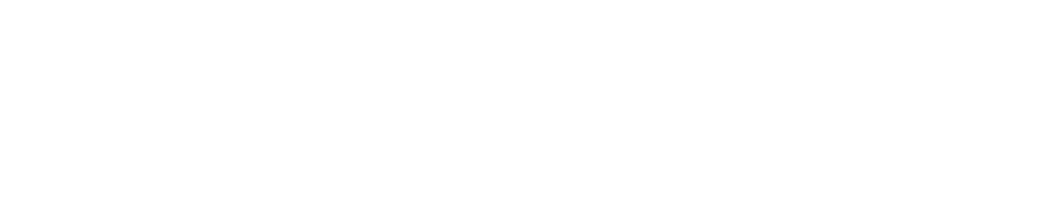
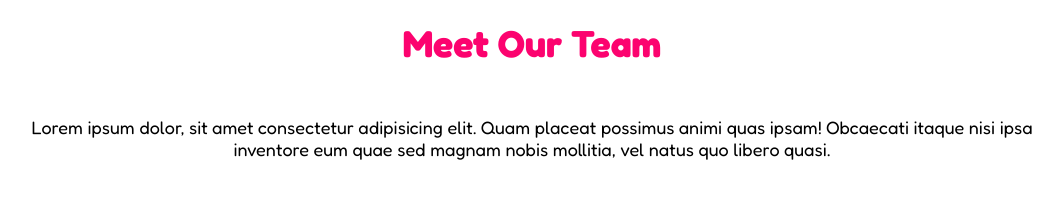
Before and after one commit to lufranski/html-css-float-cards, a plain HTML site: page index.html in a window 1280 px wide. Shown: the whole page, without its empty margins (108-1171 px from the left). Drawn offline with Linux system fonts and the light colour scheme.

Commit message:
Created Title Section

```diff
--- a/CSS/style.css
+++ b/CSS/style.css
@@ -8,4 +8,28 @@
 
 body {
     font-family: "Fredoka", sans-serif;
+    font-size: 25px;
+    color: #fc036f;
+    font-weight: 700;
 }
+
+
+/* Container Rules */
+#container {
+    width: 80%;
+    margin: 20px auto;
+}
+
+/* Title Section Rules */
+
+#title {
+    text-align: center;
+    margin-bottom: 40px;
+}
+
+p {
+    color: black;
+    font-size: 18px;
+    font-weight: 400;
+    margin-top: 50px;
+}
--- a/index.html
+++ b/index.html
@@ -11,11 +11,13 @@
     <title>Float Cards</title>
 </head>
 <body>
+
     <div id="container">
 
         <!-- Title Section -->
-        <section>
-
+        <section id="title">
+            <h1>Meet Our Team</h1>
+            <p>Lorem ipsum dolor, sit amet consectetur adipisicing elit. Quam placeat possimus animi quas ipsam! Obcaecati itaque nisi ipsa inventore eum quae sed magnam nobis mollitia, vel natus quo libero quasi.</p>
         </section>
 
         <!-- Cards Section -->
```
